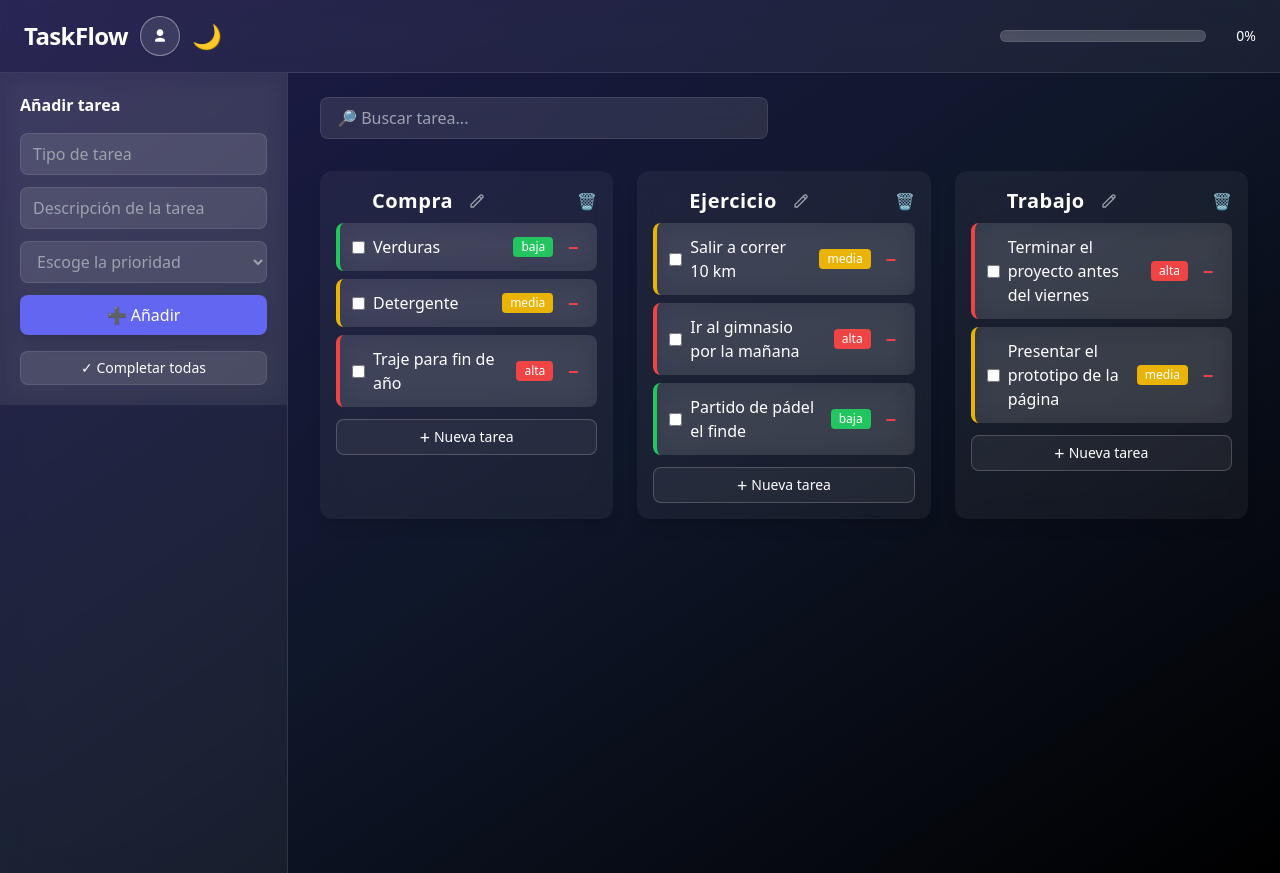
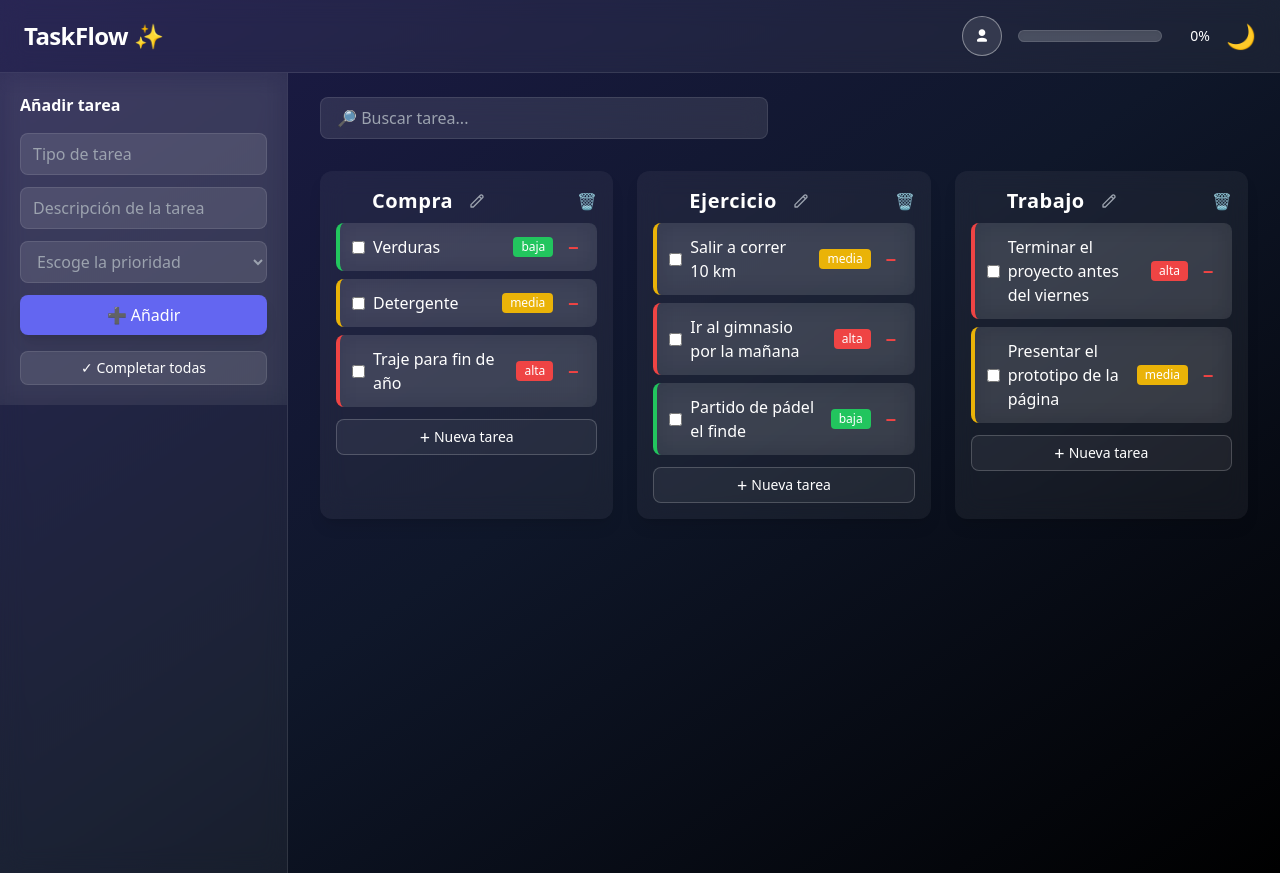
Before and after one commit to KikoLista7/taskflow-project, a website: page taskflow-tarea1/index.html in a window 1280 px wide. Drawn offline with nearby package versions, Linux system fonts and the light colour scheme.

Commit message:
Mejoras visuales en móvil

```diff
--- a/taskflow-tarea1/index.html
+++ b/taskflow-tarea1/index.html
@@ -29,36 +29,30 @@ tailwind.config = {
 dark:from-gray-100 dark:via-gray-200 dark:to-gray-300 dark:text-black
 transition-colors duration-500">
 
-<header class="px-4 sm:px-6 py-3 sm:py-4 backdrop-blur-md bg-white/5 dark:bg-black/10 border-b border-white/10" role="banner">
+<header class="flex flex-wrap justify-between items-center gap-3 px-6 py-4 backdrop-blur-md bg-white/5 dark:bg-black/10 border-b border-white/10" role="banner">
 
-<div class="flex flex-col gap-3 sm:flex-row sm:items-center sm:justify-between">
-
-<div class="flex items-center justify-between gap-3">
-<h1 class="text-xl sm:text-2xl font-semibold tracking-tight">
-TaskFlow
+<h1 class="text-2xl font-semibold tracking-tight">
+TaskFlow ✨
 </h1>
 
-<div class="flex items-center gap-3">
+<div class="flex items-center gap-4">
 
-<a href="login.html" class="w-9 h-9 sm:w-10 sm:h-10 rounded-full border border-white/40 dark:border-black/40 bg-white/10 dark:bg-black/10 flex items-center justify-center hover:bg-white/20 dark:hover:bg-black/20 transition-all shadow-sm flex-shrink-0" aria-label="Acceder a tu perfil">
+<a href="login.html" class="w-10 h-10 rounded-full border border-white/40 dark:border-black/40 bg-white/10 dark:bg-black/10 flex items-center justify-center hover:bg-white/20 dark:hover:bg-black/20 transition-all shadow-sm" aria-label="Acceder a tu perfil">
 <svg xmlns="http://www.w3.org/2000/svg" viewBox="0 0 24 24" class="w-5 h-5 text-white dark:text-black">
 <path fill="currentColor" d="M12 12c2.21 0 4-1.79 4-4s-1.79-4-4-4-4 1.79-4 4 1.79 4 4 4Zm0 2c-3.33 0-6 1.34-6 3v1c0 .55.45 1 1 1h10c.55 0 1-.45 1-1v-1c0-1.66-2.67-3-6-3Z"/>
 </svg>
 </a>
 
-<button id="modoBtn" type="button" onclick="toggleDark()" aria-label="Cambiar modo oscuro/claro" class="text-2xl hover:scale-110 transition-transform flex-shrink-0">
-🌙
-</button>
-
-</div>
-</div>
-
-<div class="flex items-center gap-2 sm:gap-3 w-full sm:w-64" aria-label="Progreso de tareas">
+<div class="flex items-center gap-3 w-full sm:w-48 mt-2 sm:mt-0" aria-label="Progreso de tareas">
 <div class="w-full bg-white/20 dark:bg-black/20 rounded-full h-3 overflow-hidden shadow-inner border border-white/10" role="progressbar" aria-label="Progreso completado" aria-valuemin="0" aria-valuemax="100" aria-valuenow="0">
 <div id="barraProgreso" class="h-3 rounded-full transition-all duration-500 shadow-lg" style="width:0%; background:linear-gradient(90deg, #a855f7, #ec4899)"></div>
 </div>
-<span id="progresoTexto" class="text-xs sm:text-sm font-medium w-10 sm:w-12 text-right whitespace-nowrap" aria-live="polite">0%</span>
+<span id="progresoTexto" class="text-sm font-medium w-12 text-right whitespace-nowrap" aria-live="polite">0%</span>
 </div>
+
+<button id="modoBtn" type="button" onclick="toggleDark()" aria-label="Cambiar modo oscuro/claro" class="text-2xl hover:scale-110 transition-transform">
+🌙
+</button>
 
 </div>
 
```
